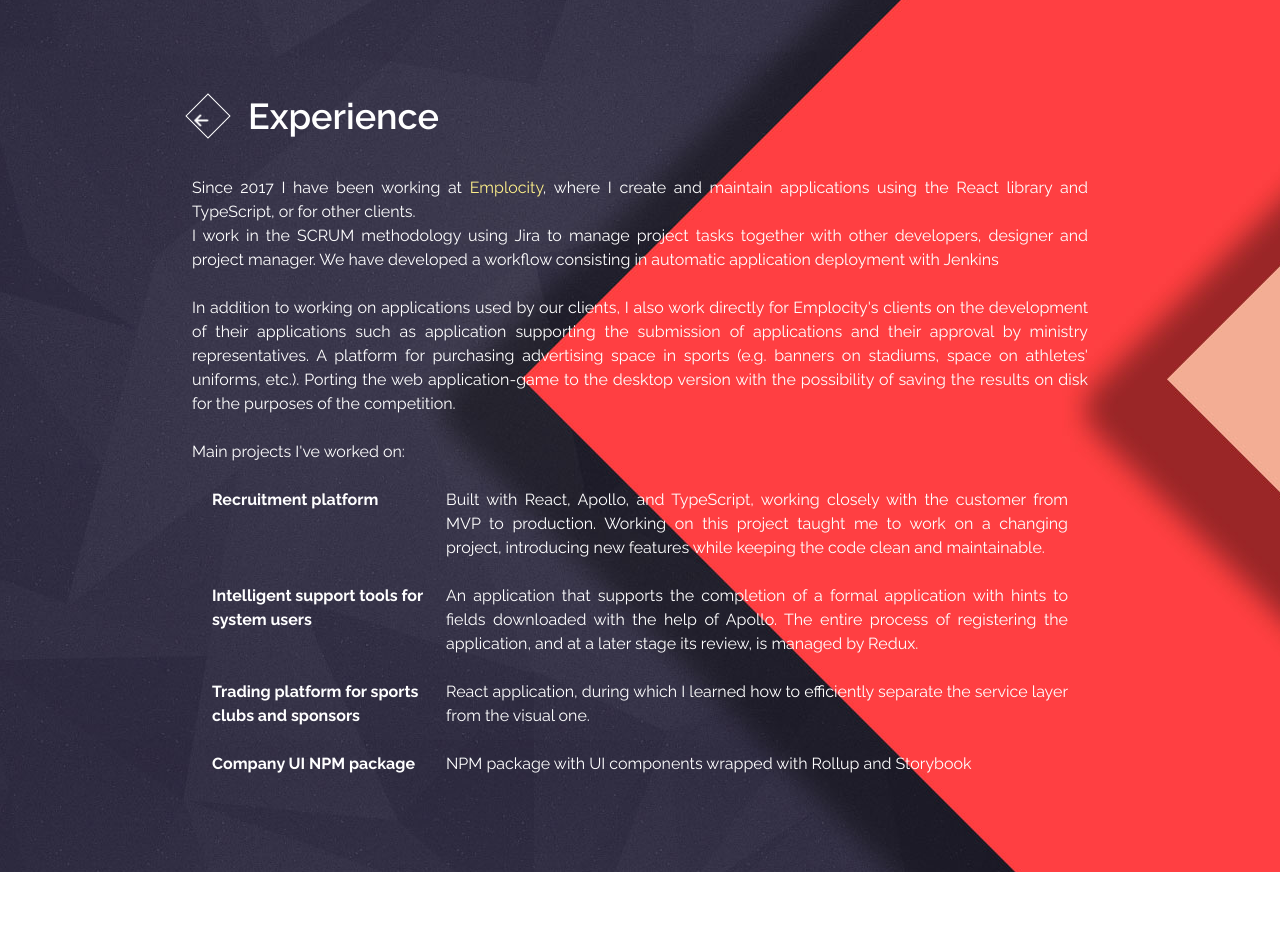
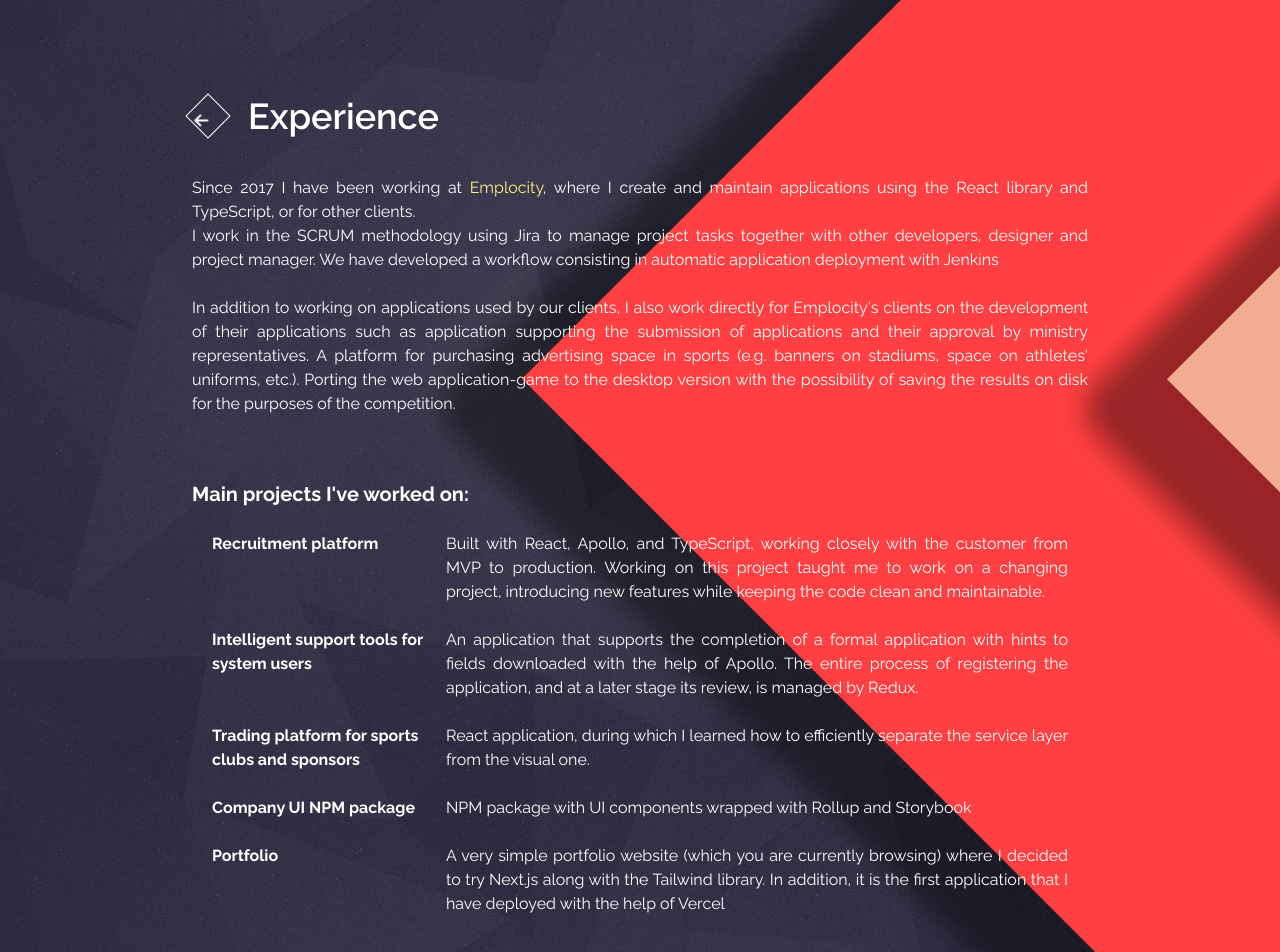
Before and after one commit to pbroniarczyk/Portfolio, a Next.js app: page /experience in a window 1280 px wide. Shown: the top 952 px of the page. Before the commit the page ends 872 px from the top, so only its background shows below. Built offline with nearby package versions, Linux system fonts and the light colour scheme.

Commit message:
Moved experience items to separate file

```diff
--- a/src/app/experience/page.tsx
+++ b/src/app/experience/page.tsx
@@ -1,5 +1,7 @@
 import Headline from "@/components/Headline/Headline";
 import SquareLink from "@/components/SquareLink/SquareLink";
+
+import { projects } from "./projects";
 
 export default function Experience() {
   return (
@@ -10,7 +12,7 @@ export default function Experience() {
       </div>
 
       <section className="flex items-start gap-6 max-w-4xl">
-        <div className="bio__content flex flex-col gap-6">
+        <div className="flex flex-col gap-6">
           <p>
             Since 2017 I have been working at{" "}
             <a
@@ -37,34 +39,13 @@ export default function Experience() {
             the competition.
           </p>
 
-          <p>Main projects I've worked on:</p>
+          <p className="text-xl font-bold mt-10">Main projects I've worked on:</p>
 
           <div className="grid grid-cols-4 gap-y-6 px-5">
-            <h4 className="font-bold text-l text-left">Recruitment platform</h4>
-            <p className="col-span-3 ml-5">
-              Built with React, Apollo, and TypeScript, working closely with the customer from MVP
-              to production. Working on this project taught me to work on a changing project,
-              introducing new features while keeping the code clean and maintainable.
-            </p>
-            <h4 className="font-bold text-l text-left">
-              Intelligent support tools for system users
-            </h4>
-            <p className="col-span-3 ml-5">
-              An application that supports the completion of a formal application with hints to
-              fields downloaded with the help of Apollo. The entire process of registering the
-              application, and at a later stage its review, is managed by Redux.
-            </p>
-            <h4 className="font-bold text-l text-left">
-              Trading platform for sports clubs and sponsors
-            </h4>
-            <p className="col-span-3 ml-5">
-              React application, during which I learned how to efficiently separate the service
-              layer from the visual one.
-            </p>
-            <h4 className="font-bold text-l text-left">Company UI NPM package</h4>
-            <p className="col-span-3 ml-5">
-              NPM package with UI components wrapped with Rollup and Storybook
-            </p>
+            {projects.map((project) => [
+              <h4 className="font-bold text-l text-left">{project.name}</h4>,
+              <p className="col-span-3 ml-5">{project.description}</p>,
+            ])}
           </div>
         </div>
       </section>
--- /dev/null
+++ b/src/app/experience/projects.ts
@@ -0,0 +1,26 @@
+export const projects = [
+  {
+    name: "Recruitment platform",
+    description:
+      "Built with React, Apollo, and TypeScript, working closely with the customer from MVP to production. Working on this project taught me to work on a changing project, introducing new features while keeping the code clean and maintainable.",
+  },
+  {
+    name: "Intelligent support tools for system users",
+    description:
+      "An application that supports the completion of a formal application with hints to fields downloaded with the help of Apollo. The entire process of registering the application, and at a later stage its review, is managed by Redux.",
+  },
+  {
+    name: "Trading platform for sports clubs and sponsors",
+    description:
+      "React application, during which I learned how to efficiently separate the service layer from the visual one.",
+  },
+  {
+    name: "Company UI NPM package",
+    description: "NPM package with UI components wrapped with Rollup and Storybook",
+  },
+  {
+    name: "Portfolio",
+    description:
+      "A very simple portfolio website (which you are currently browsing) where I decided to try Next.js along with the Tailwind library. In addition, it is the first application that I have deployed with the help of Vercel",
+  },
+];
```
